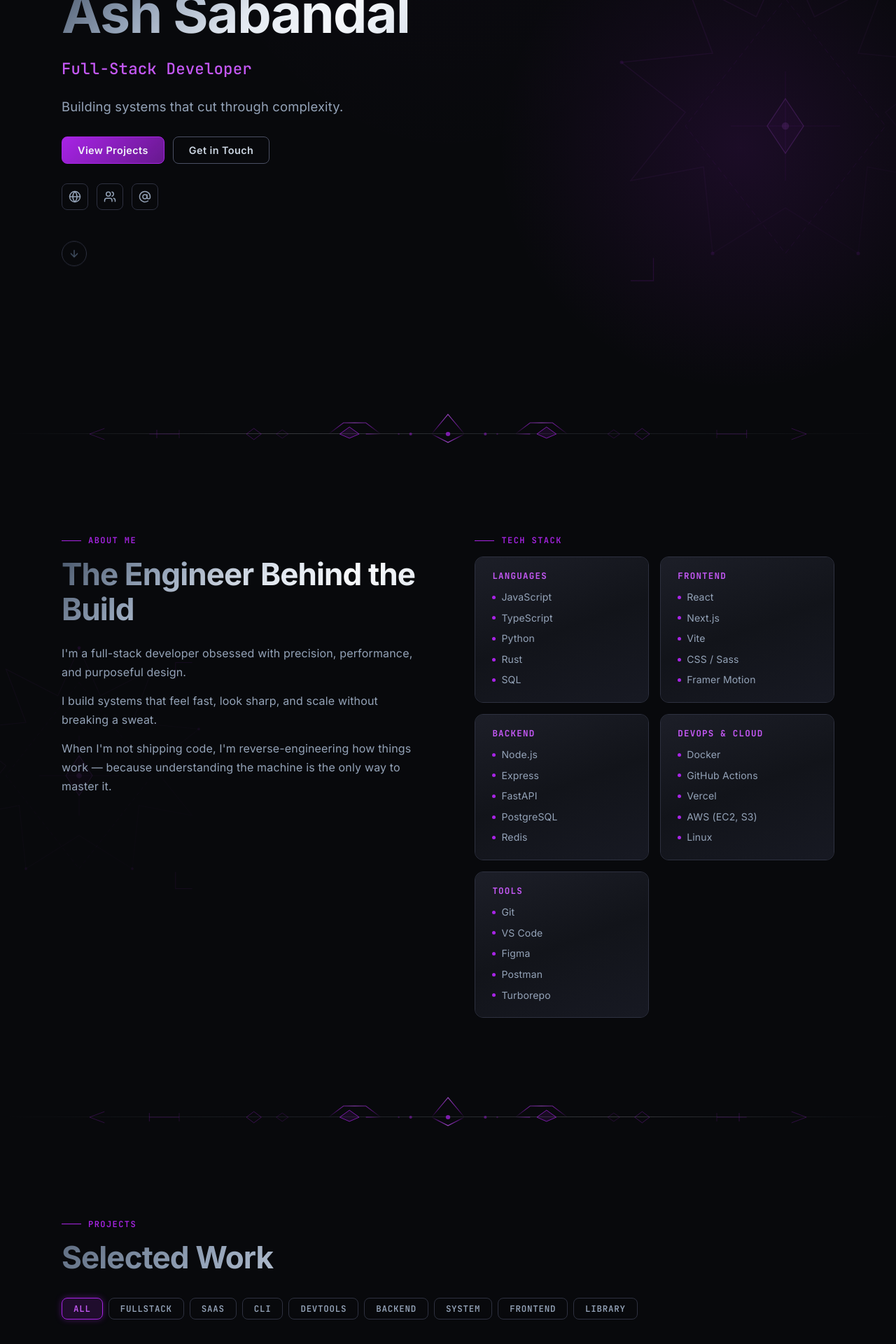
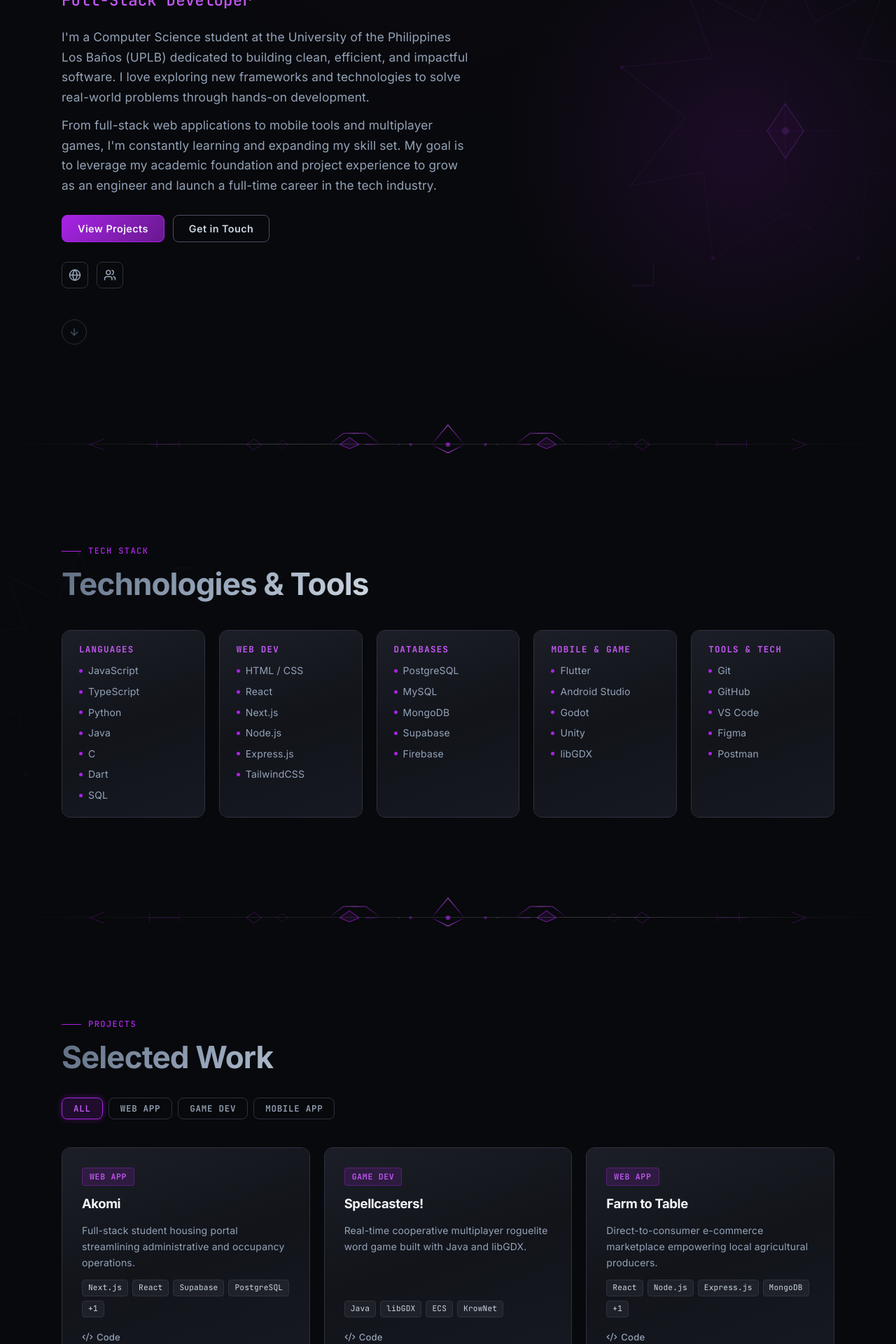
Before and after one commit to ashdsabandal/portfolio, a React (Vite) app: page / in a window 1280 px wide. Shown: the part 220-2140 px from the top of the page at 70% size. Built offline with nearby package versions, Linux system fonts and the light colour scheme.

Commit message:
feat: update portfolio components info

```diff
--- a/src/components/About.css
+++ b/src/components/About.css
@@ -1,27 +1,14 @@
-/* About — Chrome Metal Cybersigilism */
+/* Tech Stack*/
 
 .about__inner {
-  display: grid;
-  grid-template-columns: 1fr 1fr;
-  gap: clamp(3rem, 6vw, 5rem);
-  align-items: start;
-}
-
-.about__bio h2 {
-  margin: 0.75rem 0 1.5rem;
-}
-
-.about__bio-text {
-  display: flex;
-  flex-direction: column;
-  gap: 0.85rem;
+  display: block;
 }
 
 /* Skills grid */
 .skills-grid {
   display: grid;
-  grid-template-columns: 1fr 1fr;
-  gap: 1rem;
+  grid-template-columns: repeat(auto-fit, minmax(200px, 1fr));
+  gap: 1.25rem;
 }
 
 .skill-group {
@@ -66,15 +53,6 @@
   flex-shrink: 0;
 }
 
-@media (max-width: 900px) {
-  .about__inner {
-    grid-template-columns: 1fr;
-  }
-  .skills-grid {
-    grid-template-columns: 1fr 1fr;
-  }
-}
-
 @media (max-width: 500px) {
   .skills-grid {
     grid-template-columns: 1fr;
--- a/src/components/About.jsx
+++ b/src/components/About.jsx
@@ -8,20 +8,10 @@ export default function About() {
       <SigilWatermark className="sigil-watermark--about" />
       <div className="section-container about__inner">
 
-        {/* Left — bio */}
-        <div className="about__bio reveal">
-          <p className="section-label">About Me</p>
-          <h2 className="heading-chrome">The Engineer Behind the Build</h2>
-          <div className="about__bio-text">
-            {owner.bio.split('\n').filter(Boolean).map((line, i) => (
-              <p key={i}>{line}</p>
-            ))}
-          </div>
-        </div>
+        <div className="about__skills" style={{ width: '100%' }}>
+          <p className="section-label reveal">Tech Stack</p>
+          <h2 className="heading-chrome reveal" style={{ marginBottom: '2.5rem' }}>Technologies & Tools</h2>
 
-        {/* Right — skills matrix */}
-        <div className="about__skills">
-          <p className="section-label reveal">Tech Stack</p>
           <div className="skills-grid reveal-stagger reveal">
             {skills.map((group) => (
               <div key={group.category} className="glass-card skill-group">
--- a/src/components/Contact.jsx
+++ b/src/components/Contact.jsx
@@ -47,7 +47,6 @@ export default function Contact() {
             <a href={`mailto:${owner.email}`}    className="contact__social-link" aria-label="Email"><Mail     size={18} />{owner.email}</a>
             <a href={owner.github}   target="_blank" rel="noreferrer" className="contact__social-link" aria-label="GitHub"><Globe   size={18} />GitHub</a>
             <a href={owner.linkedin} target="_blank" rel="noreferrer" className="contact__social-link" aria-label="LinkedIn"><Users size={18} />LinkedIn</a>
-            <a href={owner.twitter}  target="_blank" rel="noreferrer" className="contact__social-link" aria-label="Twitter"><AtSign  size={18} />Twitter</a>
           </div>
         </div>
 
--- a/src/components/Footer.jsx
+++ b/src/components/Footer.jsx
@@ -12,7 +12,7 @@ export default function Footer() {
         <div className="footer__left">
           <span className="footer__logo">
             <span className="navbar__logo-bracket">&lt;</span>
-            <span className="chrome-text">AR</span>
+            <span className="chrome-text">ash</span>
             <span className="navbar__logo-bracket">/&gt;</span>
           </span>
           <p className="footer__copy">
--- a/src/components/Hero.css
+++ b/src/components/Hero.css
@@ -42,9 +42,16 @@
   margin: 0;
 }
 
-.hero__tagline {
-  max-width: 52ch;
-  font-size: clamp(1rem, 2vw, 1.15rem);
+.hero__bio {
+  max-width: 58ch;
+  display: flex;
+  flex-direction: column;
+  gap: 0.75rem;
+  margin: 0;
+}
+
+.hero__bio-paragraph {
+  font-size: clamp(0.95rem, 1.8vw, 1.08rem);
   color: var(--text-secondary);
   line-height: 1.65;
   margin: 0;
--- a/src/components/Hero.jsx
+++ b/src/components/Hero.jsx
@@ -17,7 +17,11 @@ export default function Hero() {
 
         <h1 className="hero__title reveal">{owner.name}</h1>
         <p className="hero__role reveal">{owner.title}</p>
-        <p className="hero__tagline reveal">{owner.tagline}</p>
+        <div className="hero__bio reveal">
+          {owner.bio.split('\n').filter(Boolean).map((line, i) => (
+            <p key={i} className="hero__bio-paragraph">{line}</p>
+          ))}
+        </div>
 
         <div className="hero__actions reveal">
           <button
@@ -37,7 +41,6 @@ export default function Hero() {
         <div className="hero__socials reveal">
           <a href={owner.github}   target="_blank" rel="noreferrer" aria-label="GitHub"   className="hero__social-link"><Globe  size={18} /></a>
           <a href={owner.linkedin} target="_blank" rel="noreferrer" aria-label="LinkedIn" className="hero__social-link"><Users  size={18} /></a>
-          <a href={owner.twitter}  target="_blank" rel="noreferrer" aria-label="Twitter"  className="hero__social-link"><AtSign size={18} /></a>
         </div>
 
         <button className="hero__scroll-cue reveal" onClick={scrollToAbout} aria-label="Scroll down">
--- a/src/components/Navbar.jsx
+++ b/src/components/Navbar.jsx
@@ -3,7 +3,7 @@ import { Menu, X } from 'lucide-react'
 import './Navbar.css'
 
 const NAV_LINKS = [
-  { id: 'about',      label: 'About' },
+  { id: 'about',      label: 'Tech Stack' },
   { id: 'projects',   label: 'Projects' },
   { id: 'experience', label: 'Experience' },
   { id: 'contact',    label: 'Contact' },
@@ -30,7 +30,7 @@ export default function Navbar({ activeSection }) {
         {/* Logo / wordmark */}
         <button className="navbar__logo" onClick={() => scrollTo('hero')} aria-label="Back to top">
           <span className="navbar__logo-bracket">&lt;</span>
-          <span className="navbar__logo-name chrome-text">AR</span>
+          <span className="navbar__logo-name chrome-text">ash</span>
           <span className="navbar__logo-bracket">/&gt;</span>
         </button>
 
@@ -45,9 +45,6 @@ export default function Navbar({ activeSection }) {
               {label}
             </button>
           ))}
-          <a className="btn-primary navbar__cta" href="/resume.pdf" target="_blank" rel="noreferrer">
-            Résumé
-          </a>
         </nav>
 
         {/* Mobile hamburger */}
@@ -72,9 +69,6 @@ export default function Navbar({ activeSection }) {
               {label}
             </button>
           ))}
-          <a className="btn-primary" href="/resume.pdf" target="_blank" rel="noreferrer">
-            Résumé
-          </a>
         </nav>
       )}
     </header>
--- a/src/components/Projects.css
+++ b/src/components/Projects.css
@@ -94,9 +94,9 @@
   font-size: 0.7rem;
   padding: 2px 8px;
   border-radius: var(--radius-sm);
-  background: rgba(148, 163, 184, 0.08);
+  background: rgba(203, 213, 225, 0.06);
   border: 1px solid var(--border-metal);
-  color: var(--text-muted);
+  color: var(--text-chrome);
 }
 
 /* Links */
--- a/src/data/portfolioData.js
+++ b/src/data/portfolioData.js
@@ -4,18 +4,15 @@
 // ============================================================
 
 export const owner = {
-  name: 'Ash Sabandal',
+  name: 'Ashley Mark Sabandal',
   title: 'Full-Stack Developer',
   tagline: 'Building systems that cut through complexity.',
-  location: 'Manila, PH',
-  email: 'ash@example.com',
-  github: 'https://github.com/',
-  linkedin: 'https://linkedin.com/in/',
-  twitter: 'https://twitter.com/',
-  resumeUrl: '/resume.pdf',
-  bio: `I'm a full-stack developer obsessed with precision, performance, and purposeful design.
-I build systems that feel fast, look sharp, and scale without breaking a sweat.
-When I'm not shipping code, I'm reverse-engineering how things work — because understanding the machine is the only way to master it.`,
+  location: 'Las Piñas, PH',
+  email: 'ashdsabandal@gmail.com',
+  github: 'https://github.com/ashdsabandal',
+  linkedin: 'https://www.linkedin.com/in/ashley-mark-sabandal/',
+  bio: `I'm a Computer Science student at the University of the Philippines Los Baños (UPLB) dedicated to building clean, efficient, and impactful software. I love exploring new frameworks and technologies to solve real-world problems through hands-on development.
+From full-stack web applications to mobile tools and multiplayer games, I'm constantly learning and expanding my skill set. My goal is to leverage my academic foundation and project experience to grow as an engineer and launch a full-time career in the tech industry.`,
 }
 
 // ============================================================
@@ -25,23 +22,23 @@ When I'm not shipping code, I'm reverse-engineering how things work — because
 export const skills = [
   {
     category: 'Languages',
-    items: ['JavaScript', 'TypeScript', 'Python', 'Rust', 'SQL'],
+    items: ['JavaScript', 'TypeScript', 'Python', 'Java', 'C', 'Dart', 'SQL'],
   },
   {
-    category: 'Frontend',
-    items: ['React', 'Next.js', 'Vite', 'CSS / Sass', 'Framer Motion'],
+    category: 'Web Dev',
+    items: ['HTML / CSS', 'React', 'Next.js', 'Node.js', 'Express.js', 'TailwindCSS'],
   },
   {
-    category: 'Backend',
-    items: ['Node.js', 'Express', 'FastAPI', 'PostgreSQL', 'Redis'],
+    category: 'Databases',
+    items: ['PostgreSQL', 'MySQL', 'MongoDB', 'Supabase', 'Firebase'],
   },
   {
-    category: 'DevOps & Cloud',
-    items: ['Docker', 'GitHub Actions', 'Vercel', 'AWS (EC2, S3)', 'Linux'],
+    category: 'Mobile & Game',
+    items: ['Flutter', 'Android Studio', 'Godot', 'Unity', 'libGDX'],
   },
   {
-    category: 'Tools',
-    items: ['Git', 'VS Code', 'Figma', 'Postman', 'Turborepo'],
+    category: 'Tools & Tech',
+    items: ['Git', 'GitHub', 'VS Code', 'Figma', 'Postman'],
   },
 ]
 
@@ -52,30 +49,30 @@ export const skills = [
 export const experience = [
   {
     id: 'exp-1',
-    role: 'Senior Full-Stack Engineer',
-    company: 'Apex Systems',
-    period: '2023 – Present',
+    role: 'Backend Developer',
+    company: 'The Haven Company, UPLB',
+    period: 'Jan 2026',
     description:
-      'Led development of a multi-tenant SaaS dashboard serving 50K+ users. Architected a real-time notification system using WebSockets and Redis pub/sub.',
-    tags: ['React', 'Node.js', 'PostgreSQL', 'Redis', 'Docker'],
+      'Engineered high-performance, real-time backend architecture leveraging Next.js API routes and Supabase. Streamlined relational database schemas and optimized data access layers to minimize query latency, improve throughput, and secure tenant authentication.',
+    tags: ['Next.js', 'Supabase', 'Database', 'Backend', 'Real-time'],
   },
   {
     id: 'exp-2',
-    role: 'Frontend Engineer',
-    company: 'Neon Labs',
-    period: '2021 – 2023',
+    role: 'Lead Developer',
+    company: 'UPLB COSS Game Jam Los Baños 2025',
+    period: 'June 2025',
     description:
-      'Rebuilt the core UI with Next.js and TypeScript, reducing Time-to-Interactive by 40%. Designed and shipped a component library used across 3 product teams.',
-    tags: ['Next.js', 'TypeScript', 'Storybook', 'Figma'],
+      'Spearheaded design and codebase development for a competitive game project, securing 4th place out of numerous entries. Architected core gameplay systems, optimized frame rendering/assets for smooth execution under constraints, and integrated immersive mechanics aligned with the theme.',
+    tags: ['Game Development', 'Godot', 'Unity', 'Level Design'],
   },
   {
     id: 'exp-3',
-    role: 'Junior Developer',
-    company: 'CodeCraft Studio',
-    period: '2020 – 2021',
+    role: 'IT Assistant Intern',
+    company: 'University of Perpetual Help System DALTA',
+    period: 'June 2023',
     description:
-      'Built and maintained client web apps across various industries. First exposure to CI/CD pipelines and cloud deployment.',
-    tags: ['React', 'Express', 'MySQL', 'GitHub Actions'],
+      'Facilitated day-to-day IT operations and network infrastructure maintenance. Diagnosed and resolved hardware/software bottlenecks, optimized office technology workflows, and ensured high uptime for system-critical endpoints.',
+    tags: ['IT Support', 'Networking', 'Troubleshooting', 'System Support'],
   },
 ]
 
@@ -86,66 +83,66 @@ export const experience = [
 export const projects = [
   {
     id: 'proj-1',
-    title: 'Phantom Dashboard',
-    summary: 'Multi-tenant analytics platform with real-time data pipelines.',
+    title: 'Akomi',
+    summary: 'Full-stack student housing portal streamlining administrative and occupancy operations.',
     description:
-      'A full-stack SaaS analytics dashboard built for multi-tenant deployments. Features live data streaming via WebSockets, customizable chart widgets, role-based access control, and a Postgres-backed audit log.',
-    tags: ['Fullstack', 'SaaS'],
-    tech: ['React', 'Node.js', 'PostgreSQL', 'Redis', 'Docker', 'WebSockets'],
-    github: 'https://github.com/',
-    live: 'https://example.com',
+      'A modern web application built to automate complex university dormitory workflows. Replaces paper-based processes with an end-to-end digital solution featuring real-time room bookings, utility/appliance registration, automated billing generation, and occupancy tracking.',
+    tags: ['Web App'],
+    tech: ['Next.js', 'React', 'Supabase', 'PostgreSQL', 'TailwindCSS'],
+    github: 'https://github.com/ashdsabandal',
+    live: null,
     highlights: [
-      'Handles 50K+ concurrent users with < 100ms p99 latency',
-      'WebSocket pub/sub notification pipeline via Redis Streams',
-      'Row-level security enforced at the database layer',
+      'Eliminated manual paperwork by introducing automated fee tracking and billing generation',
+      'Designed an intuitive, real-time room selection interface for boarding students',
+      'Built secure administrative tools for centralized registry management and occupancy reporting',
     ],
   },
   {
     id: 'proj-2',
-    title: 'Forge CLI',
-    summary: 'Terminal scaffolding tool for opinionated full-stack project templates.',
+    title: 'Spellcasters!',
+    summary: 'Real-time cooperative multiplayer roguelite word game built with Java and libGDX.',
     description:
-      'A Node.js CLI tool that generates production-ready full-stack project templates with a single command. Supports React, Next.js, and Express starters with pre-configured ESLint, Docker, and CI/CD.',
-    tags: ['CLI', 'DevTools'],
-    tech: ['Node.js', 'TypeScript', 'Commander.js', 'Handlebars'],
-    github: 'https://github.com/',
+      'A unique 4-player cooperative roguelite that fuses tactical word puzzle mechanics with RPG strategy. Powered by a high-performance custom game loop and the KrowNet networking library to synchronize game states fluidly across concurrent players.',
+    tags: ['Game Dev'],
+    tech: ['Java', 'libGDX', 'ECS', 'KrowNet'],
+    github: 'https://github.com/ashdsabandal',
     live: null,
     highlights: [
-      'Generates project scaffolds in < 3 seconds',
-      'Plugin-based architecture for custom template extensions',
-      '800+ installs on NPM in first month',
+      'Designed and implemented the core game loop using the Ashley Entity Component System (ECS)',
+      'Built a low-latency client-server synchronization model utilizing KrowNet for real-time multiplayer',
+      'Engineered modular game mechanics blending vocabulary puzzles with real-time tactical combat',
     ],
   },
   {
     id: 'proj-3',
-    title: 'Pulse API',
-    summary: 'Lightweight REST + GraphQL gateway for microservice orchestration.',
+    title: 'Farm to Table',
+    summary: 'Direct-to-consumer e-commerce marketplace empowering local agricultural producers.',
     description:
-      'A composable API gateway that aggregates multiple microservices behind a single REST and GraphQL interface. Includes request batching, caching middleware, and a rate limiter.',
-    tags: ['Backend', 'System'],
-    tech: ['Fastify', 'GraphQL', 'Redis', 'PostgreSQL', 'Jest'],
-    github: 'https://github.com/',
+      'A full-stack marketplace designed to disintermediate the agricultural supply chain by connecting local farmers directly with end consumers. Features comprehensive inventory management, secure user roles, and order/transaction tracking.',
+    tags: ['Web App'],
+    tech: ['React', 'Node.js', 'Express.js', 'MongoDB', 'MERN'],
+    github: 'https://github.com/ashdsabandal',
     live: null,
     highlights: [
-      'Schema-first GraphQL with automatic REST passthrough',
-      'Redis LRU cache cuts upstream requests by 60%',
-      'Full test coverage with Jest & Supertest',
+      'Bypasses middle-tier distributors to increase local farmers\' profit margins',
+      'Implemented dynamic product catalog management with secure user authentication (JWT)',
+      'Designed transactional order workflows with automated receipts and status tracking',
     ],
   },
   {
     id: 'proj-4',
-    title: 'Sigil UI',
-    summary: 'A cyberpunk-inspired React component library with dark-first design.',
+    title: 'LakPlan',
+    summary: 'Cross-platform mobile application for collaborative itinerary and trip planning.',
     description:
-      'A React component library featuring glassmorphic and metallic design tokens, animated interactive elements, and a CLI for dropping components directly into any project.',
-    tags: ['Frontend', 'Library'],
-    tech: ['React', 'TypeScript', 'CSS Modules', 'Storybook', 'Rollup'],
-    github: 'https://github.com/',
-    live: 'https://example.com',
+      'A cross-platform mobile application designed to streamline group travel planning. Leverages real-time data synchronization to allow users to build shared itineraries, set reminders, and view location pins dynamically.',
+    tags: ['Mobile App'],
+    tech: ['Flutter', 'Dart', 'Firebase', 'Google Maps API'],
+    github: 'https://github.com/ashdsabandal',
+    live: null,
     highlights: [
-      '40+ components with full Storybook docs',
-      'Zero-dependency core with tree-shakeable exports',
-      'Fully accessible — WCAG 2.1 AA compliant',
+      'Co-developed a responsive mobile UI using Flutter for seamless iOS & Android support',
+      'Integrated Firebase Firestore for real-time collaboration and itinerary synchronization',
+      'Implemented location-based reminders and mapping features for enhanced trip navigation',
     ],
   },
 ]
```
